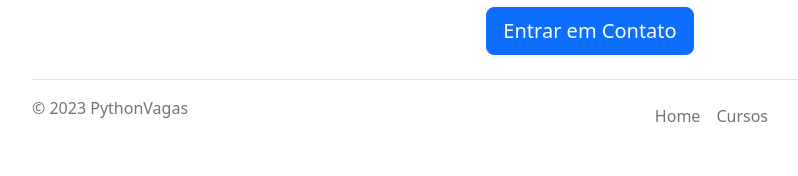
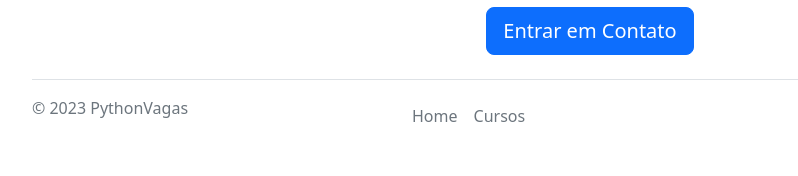
Before and after one commit to pslcorrea/Phyton-Carreiras, a Flask app: page / in a window 1280 px wide. Shown: the part 1637-1813 px from the top of the page, without its empty margins (50-848 px from the left). Run offline with Flask 3, Linux system fonts and the light colour scheme.

Commit message:
Acerto no footer

```diff
--- a/templates/includes/footer.html
+++ b/templates/includes/footer.html
@@ -1,9 +1,11 @@
 <div class="container">
   <footer class="d-flex flex-wrap justify-content-betwem align-itens-center py-3 my-4 border-top">
     <p class="col-md-4 mb-0 text-muted">&copy; 2023 PythonVagas</p>
-    <ul class="nav col-md-4 justify-content-end">
+    <div class="col-md-4 justify-content-end">
+    <ul class="nav">
       <li class="nav-item"><a class="nav-link px-2 text-muted" href="#">Home</a></li>
       <li class="nav-item"><a class="nav-link px-2 text-muted" href="#">Cursos</a></li>
     </ul>
+      </div>
   </footer>
 </div>
```
